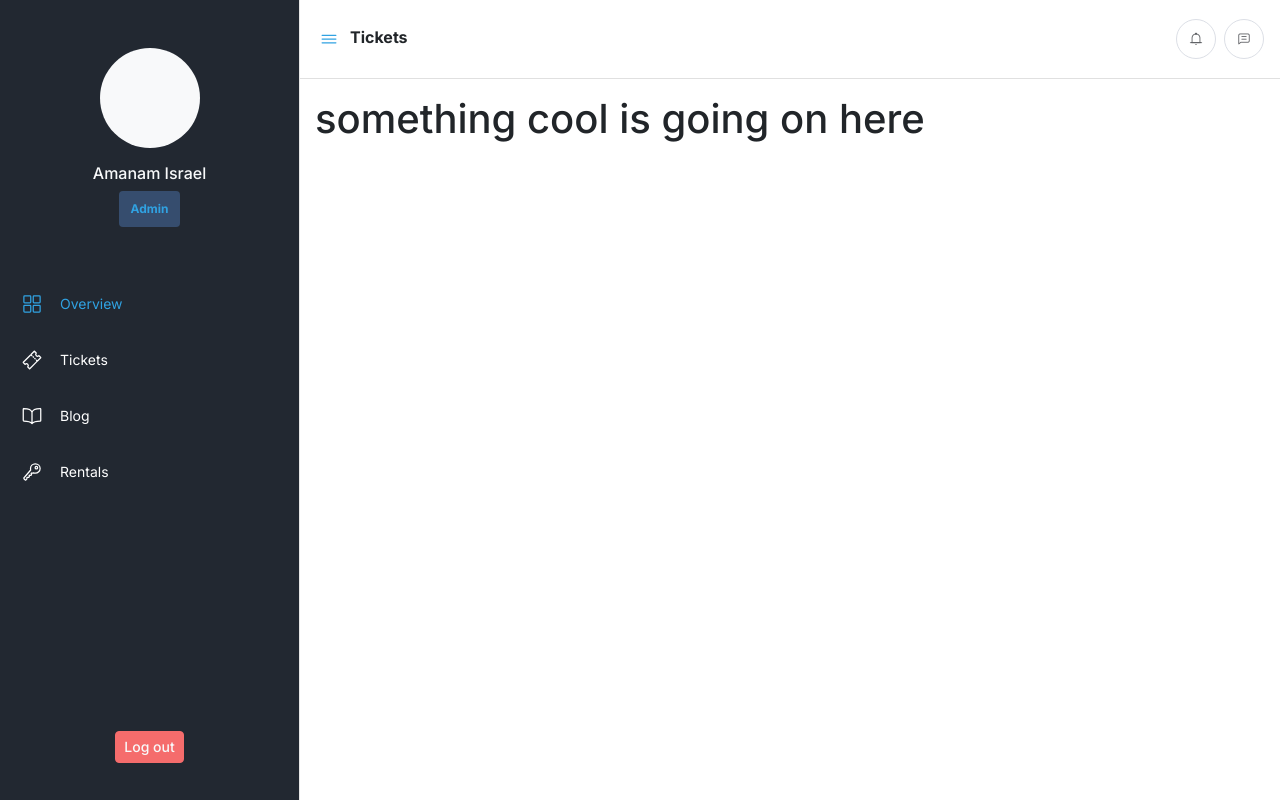
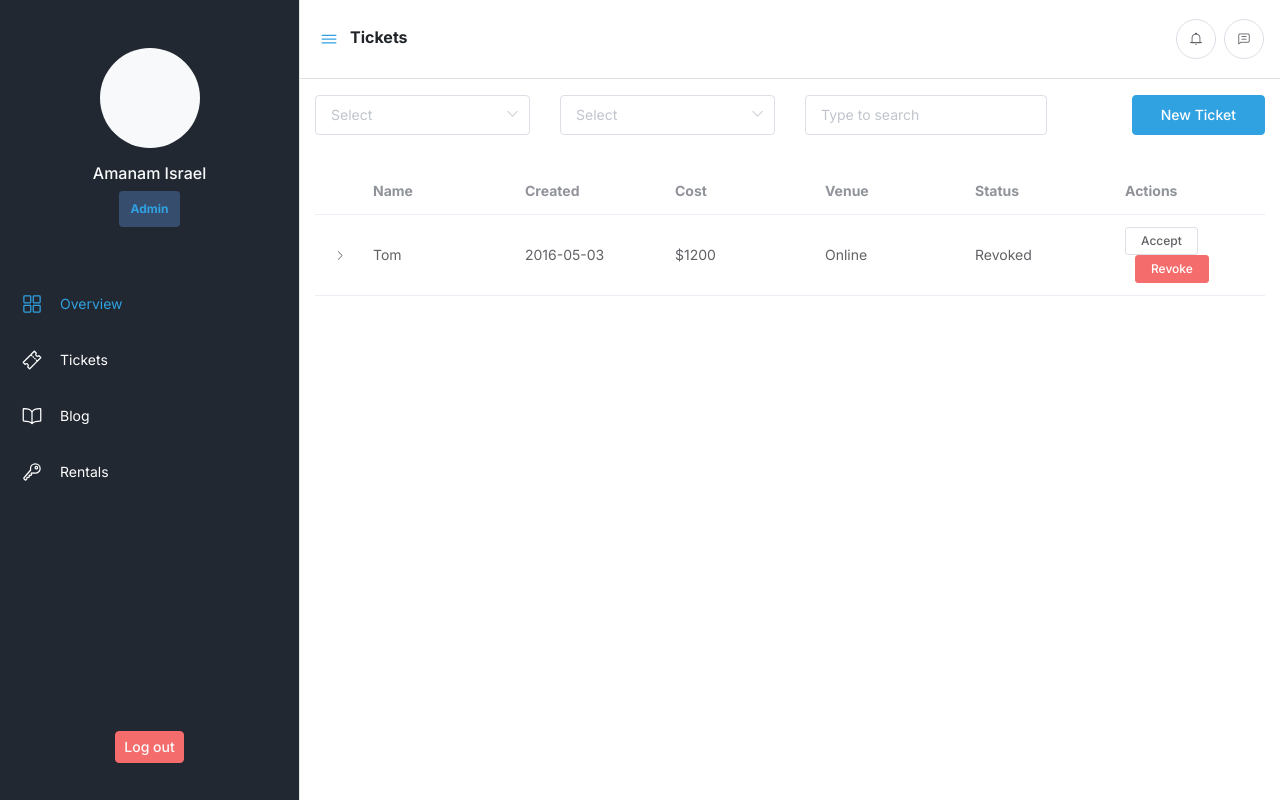
Before and after one commit to kojusola/admin-event, a Vue app: page /dashboard/tickets in a window 1280 px wide. Built offline with nearby package versions, Linux system fonts and the light colour scheme; sample sign-in values are in the browser's storage.

Commit message:
implemented tickets table

```diff
--- a/src/pages/dashboard/tickets/index.vue
+++ b/src/pages/dashboard/tickets/index.vue
@@ -1,6 +1,75 @@
 <template>
-  <div>
-    <h1>something cool is going on here</h1>
+  <div class="w-100">
+    <div>
+      <div class="row">
+        <div class="col-md-3">
+          <el-select
+            class="w-100 mr-3 mb-3"
+            v-model="value"
+            placeholder="Select"
+          >
+            <el-option class="w-100" label="Action" value="Action"> </el-option>
+          </el-select>
+        </div>
+        <div class="col-md-3">
+          <el-select
+            class="w-100 mr-3 mb-3"
+            v-model="value"
+            placeholder="Select"
+          >
+            <el-option class="w-100" label="Action" value="Action"> </el-option>
+          </el-select>
+        </div>
+        <div class="col-md-4">
+          <el-input
+            v-model="search"
+            class="d-inline-block mb-3 w-auto mr-3"
+            placeholder="Type to search"
+            auto-complete="on"
+          />
+        </div>
+        <div class="col-md-2">
+          <el-button type="primary" class="w-100">New Ticket</el-button>
+        </div>
+      </div>
+
+      <el-table
+        :data="
+          tableData.filter(
+            (data) =>
+              !search || data.name.toLowerCase().includes(search.toLowerCase())
+          )
+        "
+        style="width: 100%"
+      >
+        <el-table-column type="expand">
+          <template slot-scope="props">
+            <p>Name: {{ props.row.name }}</p>
+            <p>Created: {{ props.row.created }}</p>
+            <p>venue: {{ props.row.venue }}</p>
+            <p>Status: {{ props.row.status }}</p>
+          </template>
+        </el-table-column>
+        <el-table-column label="Name" prop="name"> </el-table-column>
+        <el-table-column label="Created" prop="created"> </el-table-column>
+        <el-table-column label="Cost" prop="cost"> </el-table-column>
+        <el-table-column label="Venue" prop="venue"> </el-table-column>
+        <el-table-column label="Status" prop="status"> </el-table-column>
+        <el-table-column label="Actions">
+          <template slot-scope="scope">
+            <el-button size="mini" @click="handleEdit(scope.$index, scope.row)"
+              >Accept</el-button
+            >
+            <el-button
+              size="mini"
+              type="danger"
+              @click="handleDelete(scope.$index, scope.row)"
+              >Revoke</el-button
+            >
+          </template>
+        </el-table-column>
+      </el-table>
+    </div>
   </div>
 </template>
 
@@ -8,7 +77,26 @@
 export default {
   name: "tickets",
   data() {
-    return {};
+    return {
+      tableData: [
+        {
+          created: "2016-05-03",
+          name: "Tom",
+          cost: "$1200",
+          venue: "Online",
+          status: "Revoked",
+        },
+      ],
+      search: "",
+    };
+  },
+  methods: {
+    handleEdit(index, row) {
+      console.log(index, row);
+    },
+    handleDelete(index, row) {
+      console.log(index, row);
+    },
   },
 };
 </script>
```
